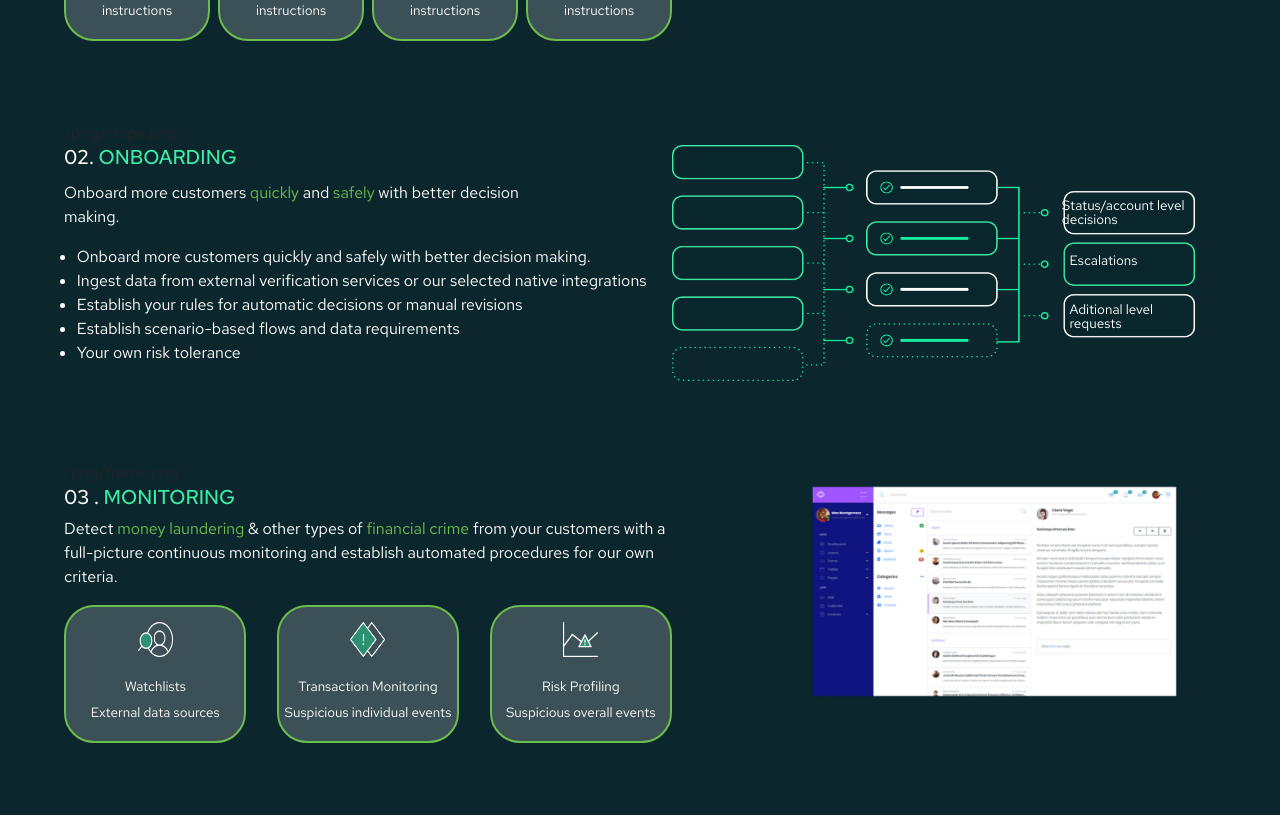
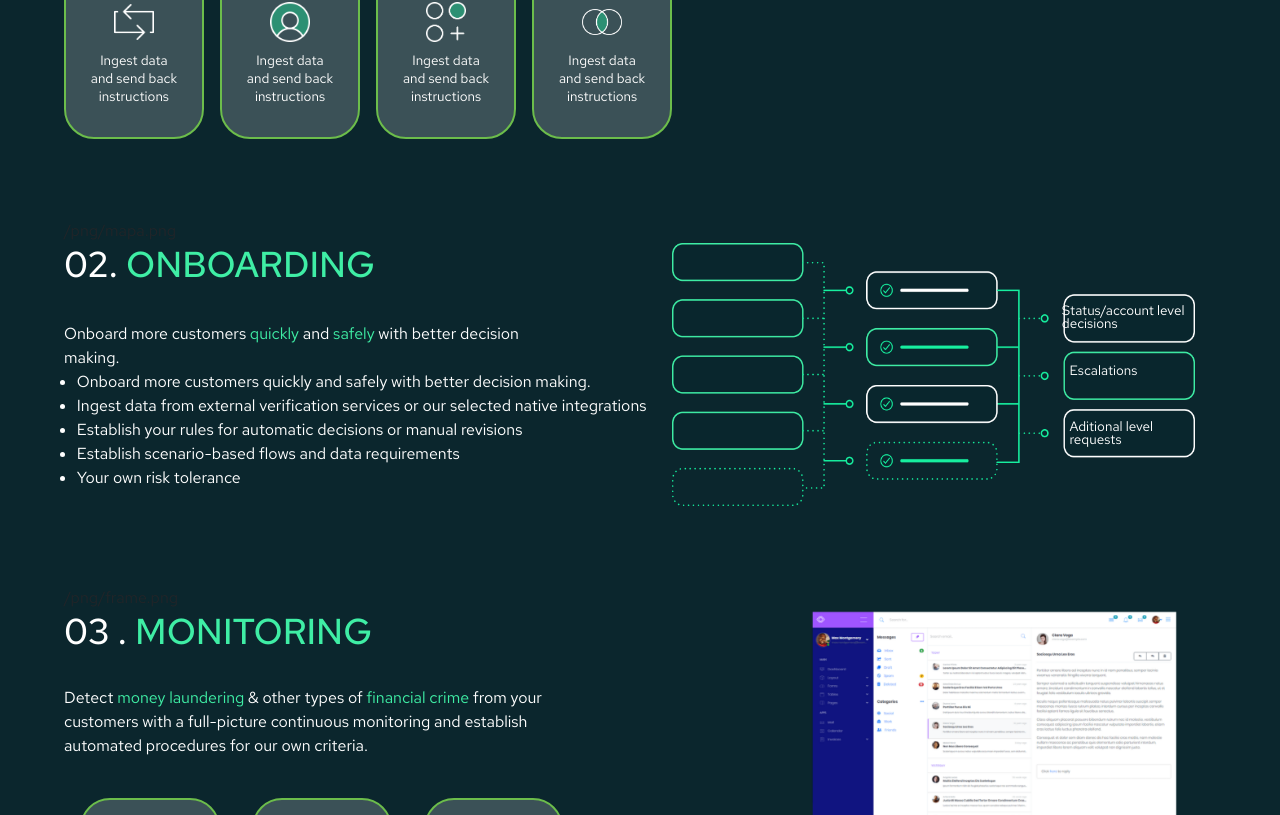
Before and after one commit to dokodeko/backbone, a Next.js app: page /clm in a window 1280 px wide. Shown: the part 1465-2280 px from the top of the page. Built offline with nearby package versions, Linux system fonts and the light colour scheme.

Commit message:
editando cards de clm

```diff
--- a/components/ui/Card/Card.jsx
+++ b/components/ui/Card/Card.jsx
@@ -1,14 +1,14 @@
 import style from "./cards.module.css";
 
 const Card = (props) => {
-  const { texto, texto2, textoBold, totalCards, fondo, custom_titulo } = props;
+  const { texto, texto2, textoBold, totalCards, fondo, custom_parrafo } = props;
 
   const cuatro_cards = style.card_4;
   return (
-    <div className={`${style.card_custom} ${totalCards} ${fondo}`}>
+    <div className={`${style.card_custom} ${totalCards} ${fondo} `}>
       {props.children}
-      <p className={`colorBlanco } ${custom_titulo}`}>
-        {texto}{" "}
+      <p className={`colorBlanco  ${custom_parrafo}`}>
+        {texto}
         <span>
           {textoBold}
           <br />
--- a/components/ui/Card/cards.module.css
+++ b/components/ui/Card/cards.module.css
@@ -34,11 +34,12 @@
 .cont_imagen {
   display: flex;
   justify-content: center;
-  align-items: flex-end;
+
   width: 100%;
   height: 50px;
 }
 .cont_imagen img {
-  width: 35px;
-  height: 35px;
+  width: 40px;
+  height: 40px;
+  object-fit: contain;
 }
--- a/components/ui/Sections.jsx
+++ b/components/ui/Sections.jsx
@@ -29,10 +29,10 @@ const SectionCustom = (props) => {
           <h5>
             {numero}. <span>{titulo}</span>
           </h5>
-          <p>
-            {parrafo1} <span className="colorVerde">{textoVerde}</span>
+          <p className="colorBlanco">
+            {parrafo1} <span className="colorAzul">{textoVerde}</span>
             {parrafo2}
-            <span className="colorVerde">{textoVerde2}</span>
+            <span className="colorAzul">{textoVerde2}</span>
             {parrafo3}
           </p>
           <div className={`flex_box`}>{props.cards}</div>
--- a/components/ui/ui.module.css
+++ b/components/ui/ui.module.css
@@ -54,19 +54,23 @@
 }
 .cont_sections h5 {
   color: #fff;
+  font-size: 2.25rem;
+  margin-bottom: 2rem;
 }
 .cont_sections h5 span {
   color: var(--azul);
 }
-.cont_sections p {
-  color: #fff;
-}
+
 .textoBold {
   font-weight: 700;
 }
 
 .cont_1 {
   width: 50%;
+}
+.cont_1 p {
+  width: 80%;
+  margin-bottom: 2.5rem;
 }
 .cont_2 {
   width: 50%;
@@ -102,11 +106,15 @@
   top: 67%;
   right: 8%;
 }
-.cards_4 {
-  width: 24%;
+.cards_4,
+.cards_5,
+.cards_3 {
   margin-left: auto;
   margin-right: auto;
-  padding: 0rem !important;
+  padding: 2rem 0rem !important;
+}
+.cards_4 {
+  width: 23%;
 }
 .cards_4:first-of-type,
 .cards_3:first-of-type,
@@ -119,22 +127,24 @@
   margin-right: 0;
 }
 .cards_3 {
-  width: 30%;
-  margin-left: auto;
-  margin-right: auto;
-  padding: 0rem !important;
+  width: 23%;
+  margin-right: 1rem !important;
+  margin-left: 1rem !important;
+
 }
 .cards_5 {
-  width: 19%;
-  margin-left: auto;
-  margin-right: auto;
-  padding: 0rem !important;
+  width: 18%;
 }
 .fondo_card_clm {
   background-color: rgba(255, 255, 255, 0.2);
 }
-.custom_titulo {
-  margin-top: 1rem !important;
+.parrafo_custom {
+  margin: 0rem auto !important;
+  line-height: 1.31 !important;
+}
+.custom_padding {
+  padding-top: 2rem;
+  padding-bottom: 2rem;
 }
 .custom_imagen img {
   width: 60%;
--- a/pages/clm.jsx
+++ b/pages/clm.jsx
@@ -1,13 +1,12 @@
 import Layout from "../components/layout/Layout";
 import HeroClm from "../components/paginas/Clm/HeroClm";
 import FintechClm from "../components/paginas/Clm/FintechClm";
-import RealTimeCLm from "../components/paginas/Clm/RealTimeClm";
 import SectionCustom from "../components/ui/Sections";
 import Card from "../components/ui/Card/Card";
 import CardImagen from "../components/ui/Card/CardImagen";
+import RealTImeClm from "../components/paginas/Clm/RealTimeClm";
 
 import style from "../components/ui/ui.module.css";
-import RealTImeClm from "../components/paginas/Clm/RealTimeClm";
 const section1 = {
   numero: "01 ",
   titulo: "IDENTITY",
@@ -149,7 +148,7 @@ export default function Clm() {
                       texto2={card.texto2}
                       totalCards={style.cards_4}
                       fondo={style.fondo_card_clm}
-                      custom_titulo={style.custom_titulo}
+                      custom_parrafo={style.parrafo_custom}
                     >
                       <CardImagen key={index} imagen={card.imagen} />
                     </Card>
@@ -164,10 +163,10 @@ export default function Clm() {
             imagen={section2.imagen}
             cards={
               <>
-                <p className="mt-n1">
+                <p className="mt-n1 mb-0 colorBlanco">
                   Onboard more customers{" "}
-                  <span className="colorVerde"> quickly</span> and
-                  <span className="colorVerde"> safely</span> with better
+                  <span className="colorAzul"> quickly</span> and
+                  <span className="colorAzul"> safely</span> with better
                   decision <br />
                   making.
                 </p>
@@ -206,6 +205,7 @@ export default function Clm() {
                       totalCards={style.cards_3}
                       fondo={style.fondo_card_clm}
                       custom_titulo={style.custom_titulo}
+                      custom_parrafo={style.parrafo_custom}
                     >
                       <CardImagen key={index} imagen={card.imagen} />
                     </Card>
@@ -235,6 +235,8 @@ export default function Clm() {
                       totalCards={style.cards_5}
                       fondo={style.fondo_card_clm}
                       custom_titulo={style.custom_titulo}
+                      custom_parrafo={style.parrafo_custom}
+
                     >
                       <CardImagen key={index} imagen={card.imagen} />
                     </Card>
--- a/styles/globals.css
+++ b/styles/globals.css
@@ -33,6 +33,9 @@ img {
 .colorVerde {
   color: var(--verde);
 }
+.colorAzul {
+  color: var(--azul);
+}
 .flex_box {
   display: flex;
   flex-wrap: wrap;
```
